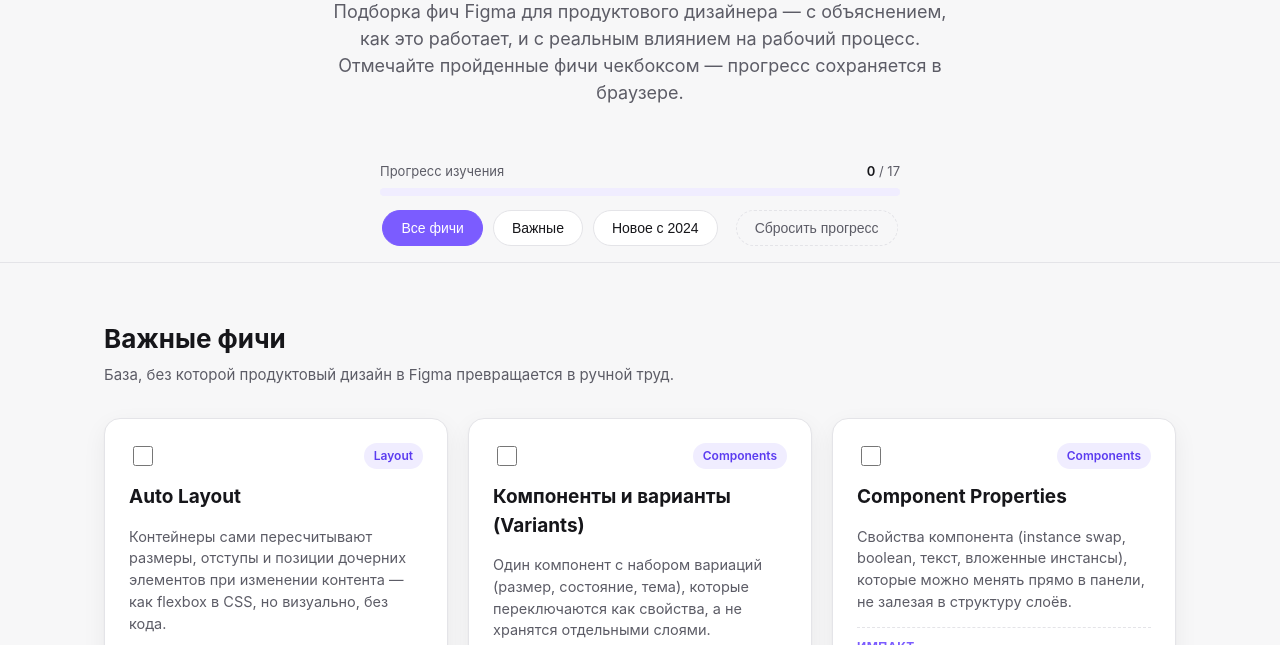
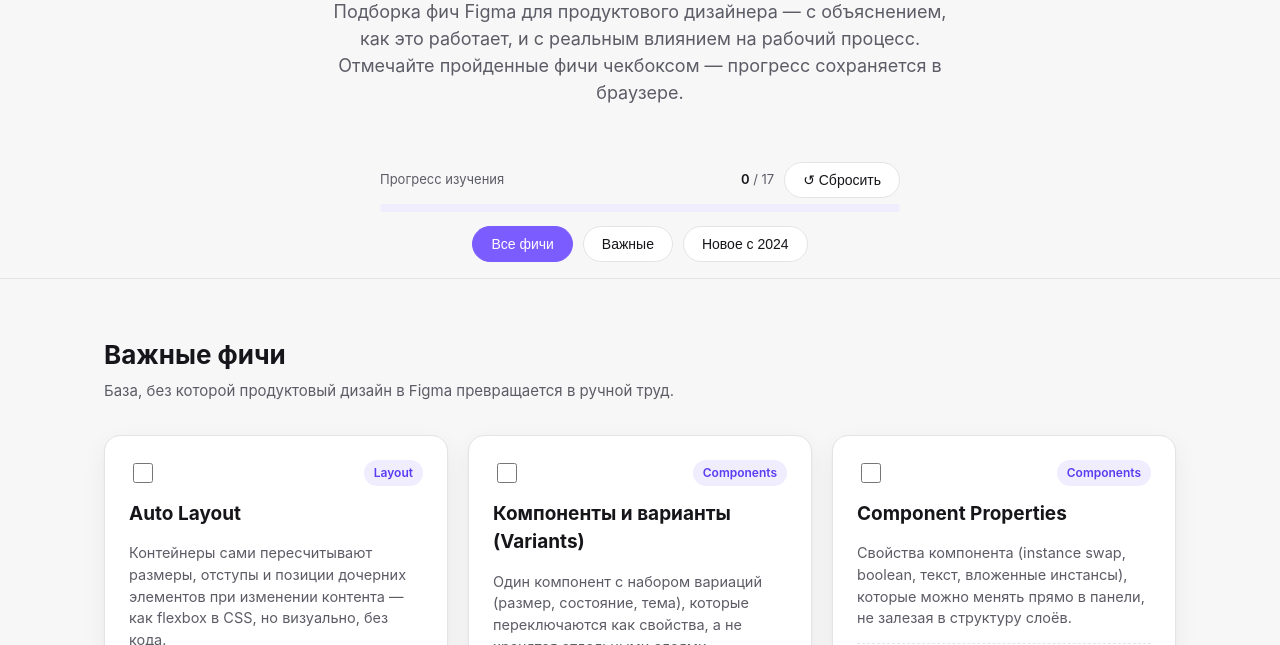
Before and after one commit to dmitriykovalev-source/1123, a plain HTML site: page index.html in a window 1280 px wide. Shown: the part 154-799 px from the top of the page. Drawn offline with Linux system fonts and the light colour scheme.

Commit message:
Move reset-progress control next to the progress bar

```diff
--- a/index.html
+++ b/index.html
@@ -80,11 +80,35 @@
   nav.filters .progress .label {
     display: flex;
     justify-content: space-between;
+    align-items: center;
     font-size: 13px;
     color: var(--text-dim);
     margin-bottom: 6px;
   }
   nav.filters .progress .label b { color: var(--text); font-weight: 600; }
+  .progress-count-wrap {
+    display: flex;
+    align-items: center;
+    gap: 10px;
+  }
+  .reset-progress {
+    display: inline-flex;
+    align-items: center;
+    gap: 4px;
+    border: none;
+    background: none;
+    color: var(--text-dim);
+    font-size: 12px;
+    cursor: pointer;
+    padding: 0;
+    text-decoration: underline;
+    text-decoration-color: transparent;
+    transition: color .15s ease, text-decoration-color .15s ease;
+  }
+  .reset-progress:hover {
+    color: var(--accent-2);
+    text-decoration-color: var(--accent-2);
+  }
   .progress-bar {
     height: 8px;
     border-radius: 999px;
@@ -113,12 +137,6 @@
     background: var(--accent);
     border-color: var(--accent);
     color: #fff;
-  }
-  nav.filters button.reset {
-    margin-left: 8px;
-    background: transparent;
-    color: var(--text-dim);
-    border-style: dashed;
   }
 
   section.group { padding: 56px 0 16px; }
@@ -250,14 +268,19 @@
 
 <nav class="filters">
   <div class="progress">
-    <div class="label"><span>Прогресс изучения</span><span><b id="progress-count">0</b> / <span id="progress-total">16</span></span></div>
+    <div class="label">
+      <span>Прогресс изучения</span>
+      <span class="progress-count-wrap">
+        <span><b id="progress-count">0</b> / <span id="progress-total">16</span></span>
+        <button class="reset-progress" id="reset-progress">↺ Сбросить</button>
+      </span>
+    </div>
     <div class="progress-bar"><div class="fill" id="progress-fill"></div></div>
   </div>
   <div class="row">
     <button data-filter="all" class="active">Все фичи</button>
     <button data-filter="core">Важные</button>
     <button data-filter="new">Новое с 2024</button>
-    <button class="reset" id="reset-progress">Сбросить прогресс</button>
   </div>
 </nav>
 
```
